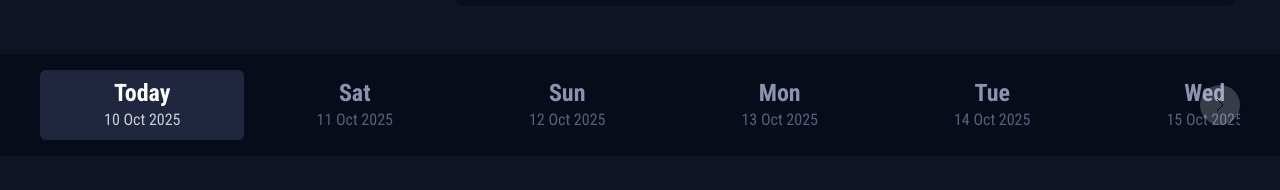
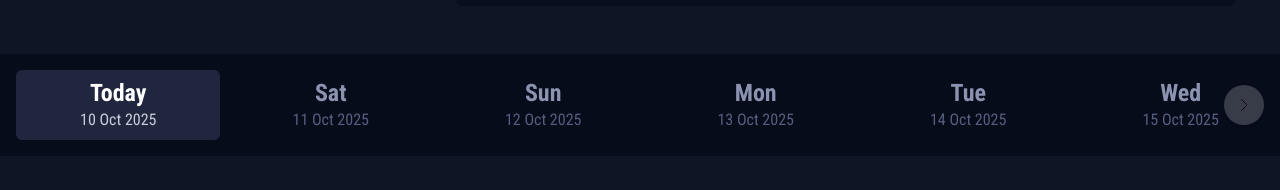
Before and after one commit to KrittidejDev/MinorCineplex, a Next.js app: page /movies/1 in a window 1280 px wide. Shown: the part 736-926 px from the top of the page. Built offline with nearby package versions, Linux system fonts and the light colour scheme; no server answers; the database is empty; a web font is replaced by a local one.

Commit message:
fix: fix DateSelectionBarWidget position

```diff
--- a/src/components/Widgets/DateSelectionBarWidget.tsx
+++ b/src/components/Widgets/DateSelectionBarWidget.tsx
@@ -39,7 +39,7 @@ function DateSelectionBarWidget({ onSelectDate }: DateSelectionBarWidgetProps) {
 
   return (
     <div className="w-full h-fit bg-gray-gc1b flex justify-center items-center px-4 py-4">
-      <div className="max-w-[1200px] relative w-full flex items-center gap-2 hide-scrollbar">
+      <div className="relative w-full flex items-center gap-2 hide-scrollbar">
         {showPrev && (
           <button
             onClick={() => scrollBy(-200)}
--- a/src/components/Widgets/MovieInfoWidget.tsx
+++ b/src/components/Widgets/MovieInfoWidget.tsx
@@ -186,7 +186,7 @@ const MovieInfoWidget: React.FC<MoviesDetailWidgetProps> = ({ movie }) => {
               </div>
             </div>
           )}
-
+        </div>
         {/* รอบฉาย */}
         {activeTab === "รอบฉาย" && (
           <div className="mt-10">
@@ -202,7 +202,7 @@ const MovieInfoWidget: React.FC<MoviesDetailWidgetProps> = ({ movie }) => {
             <div className="mt-5">
               <DateSelectionBarWidget onSelectDate={setSelectedDate} />
             </div>
-
+            <div className="max-w-[1200px] mx-auto">
               <div className="w-full my-10">
                 {loading ? (
                   <div className="flex justify-center items-center py-20">
@@ -249,8 +249,8 @@ const MovieInfoWidget: React.FC<MoviesDetailWidgetProps> = ({ movie }) => {
                 )}
               </div>
             </div>
+          </div>
         )}
-        </div>
       </div>
 
       {/* Mobile Size */}
@@ -270,9 +270,10 @@ const MovieInfoWidget: React.FC<MoviesDetailWidgetProps> = ({ movie }) => {
             rating={movie.rating || undefined}
             genre={movie.genre || undefined}
           />
-
+        </div>
         <div className="mt-10">
           <DateSelectionBarWidget onSelectDate={setSelectedDate} />
+          <div className="px-4 py-10">
             <div className="flex flex-col lg:flex-row gap-5 items-center justify-center mt-5">
               <div className="w-full">
                 <InputSearch />
```
Lines whose indentation alone changed are shown as unchanged.
